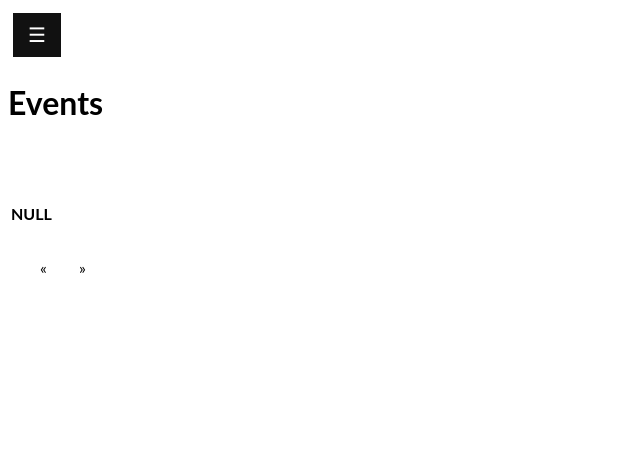
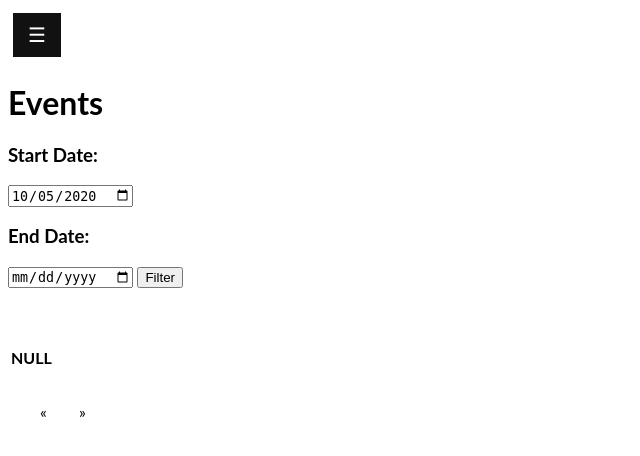
Before and after one commit to dancarter888/UC-Exams-Interface, a PHP site: page /pages/Events.php in a window 1280 px wide. Shown: the top 456 px of the page, without its empty margins (0-640 px from the left). Run offline with PHP 8.4, Linux system fonts and the light colour scheme; lists and menus that the app fills with data are empty.

Commit message:
Added date filtering for Events.php

```diff
--- a/source/pages/Events.php
+++ b/source/pages/Events.php
@@ -37,6 +37,16 @@
 
     <h1> Events </h1>
 
+    <form id="date-filter">
+        <h3>Start Date:</h3>
+        <input type="date" id="start-dates" required>
+
+        <h3>End Date:</h3>
+        <input type="date" id="end-dates" required>
+
+        <input type="submit" value="Filter"/><br />
+    </form>
+
     <br > <br > <br >
 
     <table id="events-table"></table>
@@ -45,11 +55,20 @@
 <script>
     let EVENTS = [];
 
+    let STARTDATE = 'today';
+    let ENDDATE = "9999-12-31";
+    let HEADER = false;
+
     var currentPage = 1;
     var eventsPerPage = 20;
 
+    // Set the start date field to today's date
+    document.getElementById('start-dates').value = new Date().toISOString().slice(0,10);
+
     // Make a get request to the URL
-    makeRequest("GET", "Events_Helper.php?count=All", pagination);
+    // makeRequest("GET", "Events_Helper.php?count=All", pagination);
+    makeRequest("GET", "Events_Helper.php?start=" + STARTDATE + "&end=" + ENDDATE, pagination);
+
 
     function pagination(responseText) {
         let eventsTable = document.getElementById('events-table');
@@ -57,15 +76,18 @@
         let fieldNames = parsedResponse[0];
         let actions = parsedResponse[1];
         let headerRow = document.createElement('tr');
-        for (let i=0; i< fieldNames.length; i++) {
-            let tableHeader = document.createElement('th');
-            tableHeader.innerHTML = fieldNames[i];
-            headerRow.appendChild(tableHeader);
+        if (HEADER === false) {
+            for (let i = 0; i < fieldNames.length; i++) {
+                let tableHeader = document.createElement('th');
+                tableHeader.innerHTML = fieldNames[i];
+                headerRow.appendChild(tableHeader);
+            }
+            eventsTable.appendChild(headerRow);
+            HEADER = true;
         }
-        eventsTable.appendChild(headerRow);
         $('#pagination-container').pagination({
             dataSource: actions,
-            pageSize: 20,
+            pageSize: eventsPerPage,
             callback: function(data, pagination) {
                 structureDataTable(data);
                 console.log(pagination);
@@ -91,34 +113,13 @@
         }
     }
 
-    /**
-     * Function to add the events in response text to the datalist in the webpage.
-     **/
-    function eventCallback(responseText) {
-        let eventsTable = document.getElementById('events-table');
-        let parsedResponse = JSON.parse(responseText);
-        fieldNames = parsedResponse[0];
-        let events = parsedResponse[1];
-        EVENTS = events;
 
-        let headerRow = document.createElement('tr');
-        for (let i=0; i< fieldNames.length; i++) {
-            let tableHeader = document.createElement('th');
-            tableHeader.innerHTML = fieldNames[i];
-            headerRow.appendChild(tableHeader);
-        }
-        eventsTable.appendChild(headerRow);
-        for (let i=0; i<eventsPerPage * fieldNames.length; i += fieldNames.length) {
-            let tableRow = document.createElement('tr');
-            tableRow.className = "event";
-            for (let j = 0; j < fieldNames.length; j++){
-                let tableData = document.createElement('td');
-                tableData.innerHTML = events[i+j];
-                tableRow.appendChild(tableData);
-            }
-            eventsTable.appendChild(tableRow);
-        }
-    }
+    $('#date-filter').submit(function () {
+        let startDate = document.getElementById("start-dates").value;
+        let endDate = document.getElementById("end-dates").value;
+        makeRequest("GET", "Events_helper.php?start=" + startDate + "&end=" + endDate, pagination);
+        return false;
+    });
 
 </script>
 </body>
--- a/source/pages/Events_Helper.php
+++ b/source/pages/Events_Helper.php
@@ -1,22 +1,23 @@
 <?php
 require_once("../config/config.php");
 
-if (isset($_GET['count']))
+if (isset($_GET['start']) && isset($_GET['end']))
 {
-    if ($_GET['count'] === "All") {
-        $get_events = getEvents();
-        $field_names = $get_events[0];
-        $events = $get_events[1];
+    $start_date = $_GET['start'];
+    if ($start_date === "today") {
+        $start_date = date("Y-m-d");
+    }
+    $end_date = $_GET['end'];
+    if (strtotime($start_date) !== false && strtotime($end_date) !== false) {
+        $get_actions = getEvents($start_date, $end_date);
+        $field_names = $get_actions[0];
+        $events = $get_actions[1];
         echo json_encode([$field_names, $events]);
     }
 }
 
-/**
- * Queries the database for a list of the events.
- * @return array an array of the event_id, event_name and status
- */
-function getEvents() {
-    $result = queryDB("CALL show_events;");
+function getEvents($start_date, $end_date) {
+    $result = queryDB($start_date, $end_date);
     $field_names = [];
     $rows = [];
     while ($field = $result->fetch_field()) {
@@ -28,19 +29,19 @@ function getEvents() {
     return [$field_names, $rows];
 }
 
-function queryDB($query) {
+
+function queryDB($start_date, $end_date) {
     $hostname = "127.0.0.1";
     $database = "tserver";
     $username = "root";
     $password = "mysql";
     $conn = new mysqli($hostname, $username, $password, $database);
-    if ($conn->connect_error)
-    {
-        fatalError($conn->connect_error);
-        return;
-    }
-
-    return $conn->query($query);
+    // TODO close $conn
+    $query = "CALL show_events(?, ?)";
+    $stmt = $conn->prepare($query);
+    $stmt->bind_param('ss', $start_date, $end_date);
+    $stmt->execute();
+    return $stmt->get_result();
 }
 
 /**
```
